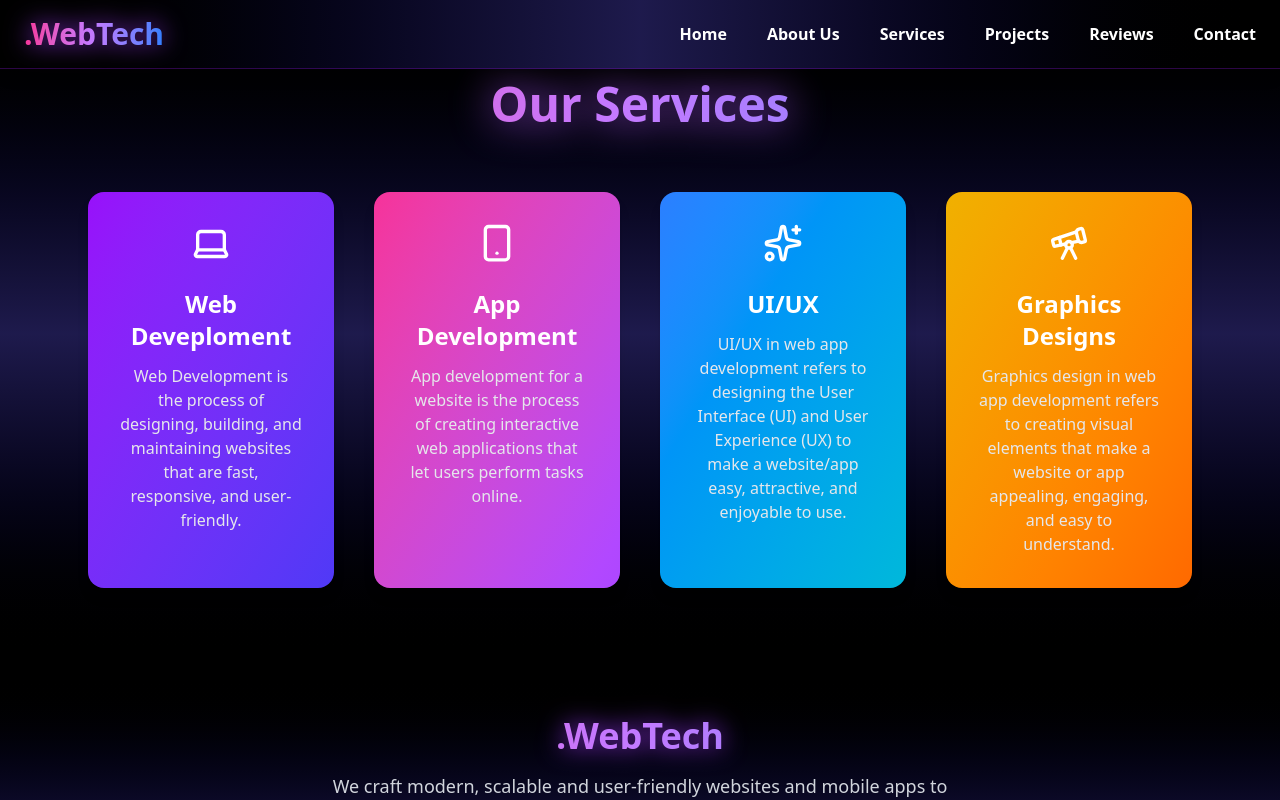
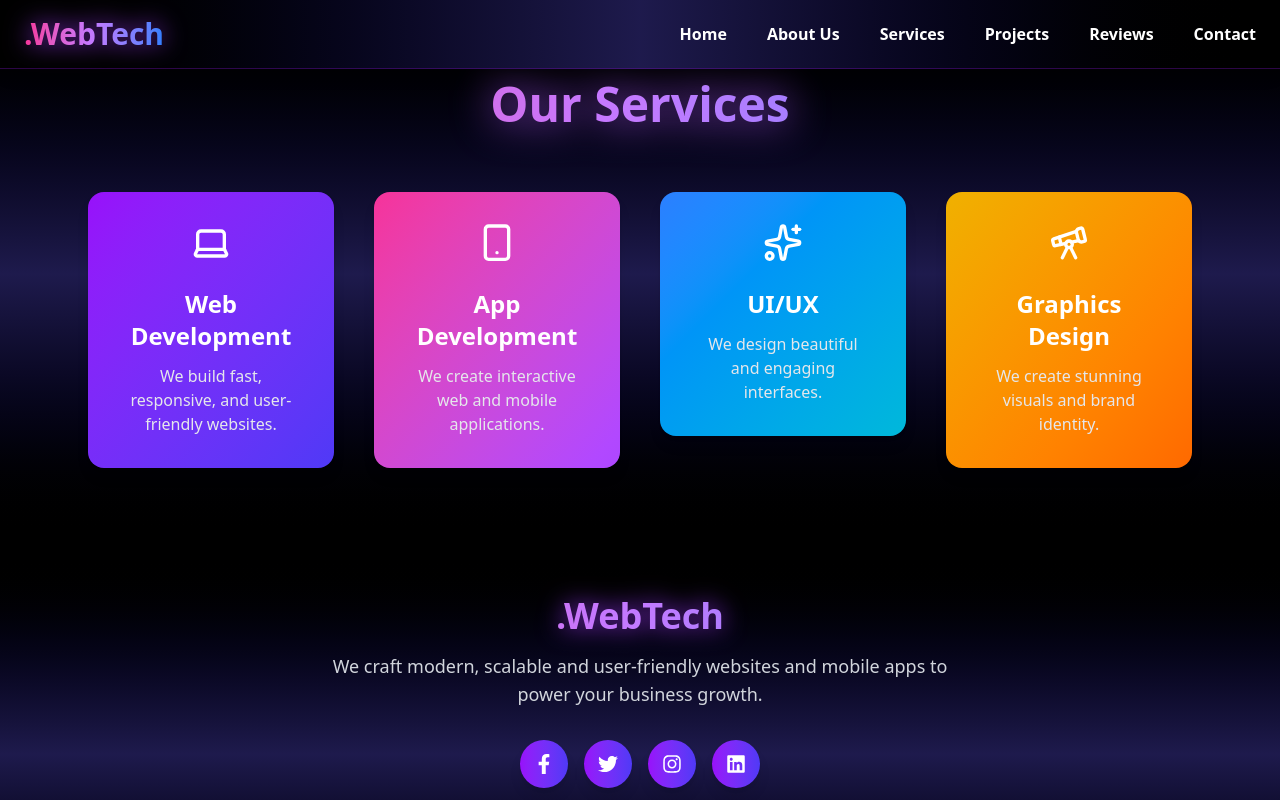
Before and after one commit to Seenusharmma/WebTech, a React (Vite) app in the folder frontend/: page /services in a window 1280 px wide. Shown: the top 800 px of the page. Built offline with nearby package versions, Linux system fonts and the light colour scheme.

Commit message:
update Services page

```diff
--- a/frontend/src/App.jsx
+++ b/frontend/src/App.jsx
@@ -9,6 +9,7 @@ import Gallery from './Pages/Gallery'
 import Review from './Pages/Review'
 import Contact from './Pages/Contact'
 import Footer from './Components/Footer.jsx'
+import ServiceDetail from './Pages/ServiceDetail.jsx'
 
 const App = () => {
   return (
@@ -18,6 +19,7 @@ const App = () => {
           <Route path='/' element={<Home/>}/>
           <Route path='/about' element={<About/>}/>
           <Route path='/services' element={<Service/>}/>
+          <Route path="/services/:id" element={<ServiceDetail />} />
           <Route path='/gallery' element={<Gallery/>}/>
           <Route path='/reviews' element={<Review/>}/>
           <Route path='/contact' element={<Contact/>}/>
--- a/frontend/src/Components/Services.jsx
+++ b/frontend/src/Components/Services.jsx
@@ -1,29 +1,34 @@
 import { motion } from "framer-motion";
-import { Laptop, Smartphone , Stars, Telescope } from "lucide-react";
+import { Laptop, Smartphone, Stars, Telescope } from "lucide-react";
+import { Link } from "react-router-dom";
 
 export default function Services() {
   const services = [
     {
-      title: "Web Deveploment",
-      desc: "Web Development is the process of designing, building, and maintaining websites that are fast, responsive, and user-friendly.",
-      icon: <Laptop size={40}/>,
+      id: "web-development",
+      title: "Web Development",
+      desc: "We build fast, responsive, and user-friendly websites.",
+      icon: <Laptop size={40} />,
       color: "from-purple-600 to-indigo-600",
     },
     {
+      id: "app-development",
       title: "App Development",
-      desc: "App development for a website is the process of creating interactive web applications that let users perform tasks online.",
-      icon: <Smartphone size={40}/>,
+      desc: "We create interactive web and mobile applications.",
+      icon: <Smartphone size={40} />,
       color: "from-pink-500 to-purple-500",
     },
     {
+      id: "ui-ux",
       title: "UI/UX",
-      desc: "UI/UX in web app development refers to designing the User Interface (UI) and User Experience (UX) to make a website/app easy, attractive, and enjoyable to use.",
+      desc: "We design beautiful and engaging interfaces.",
       icon: <Stars size={40} />,
       color: "from-blue-500 to-cyan-500",
     },
     {
-      title: "Graphics Designs",
-      desc: "Graphics design in web app development refers to creating visual elements that make a website or app appealing, engaging, and easy to understand.",
+      id: "graphics-design",
+      title: "Graphics Design",
+      desc: "We create stunning visuals and brand identity.",
       icon: <Telescope size={40} />,
       color: "from-yellow-500 to-orange-500",
     },
@@ -31,31 +36,6 @@ export default function Services() {
 
   return (
     <section className="relative py-20 bg-gradient-to-b from-black via-indigo-950 to-black text-white overflow-hidden">
-      {/* Stars Background */}
-      <div className="absolute inset-0 -z-10">
-        {[...Array(20)].map((_, i) => (
-          <motion.div
-            key={i}
-            className="absolute w-1 h-1  rounded-full"
-            initial={{
-              x: Math.random() * window.innerWidth,
-              y: Math.random() * window.innerHeight,
-              opacity: 0,
-            }}
-            animate={{
-              opacity: [0, 1, 0],
-              y: "+=15",
-            }}
-            transition={{
-              duration: Math.random() * 4 + 2,
-              repeat: Infinity,
-              repeatType: "mirror",
-            }}
-          />
-        ))}
-      </div>
-
-      {/* Section Title */}
       <motion.h2
         className="text-4xl md:text-5xl font-extrabold text-center mb-16 bg-gradient-to-r from-pink-500 via-purple-400 to-blue-500 bg-clip-text text-transparent drop-shadow-[0_0_20px_#a855f7]"
         initial={{ opacity: 0, y: -30 }}
@@ -65,11 +45,10 @@ export default function Services() {
         Our Services
       </motion.h2>
 
-      {/* Service Cards */}
       <div className="max-w-6xl mx-auto grid grid-cols-1 md:grid-cols-2 lg:grid-cols-4 gap-10 px-6">
         {services.map((service, i) => (
+          <Link key={service.id} to={`/services/${service.id}`}>
             <motion.div
-            key={i}
               className={`p-8 rounded-2xl shadow-lg bg-gradient-to-br ${service.color} text-white text-center relative overflow-hidden`}
               initial={{ opacity: 0, y: 40 }}
               whileInView={{ opacity: 1, y: 0 }}
@@ -80,7 +59,6 @@ export default function Services() {
                 rotate: 2,
               }}
             >
-            {/* Floating Icon */}
               <motion.div
                 className="flex items-center justify-center mb-6 text-white"
                 animate={{ y: [0, -8, 0] }}
@@ -91,6 +69,7 @@ export default function Services() {
               <h3 className="text-2xl font-bold mb-3">{service.title}</h3>
               <p className="text-gray-200">{service.desc}</p>
             </motion.div>
+          </Link>
         ))}
       </div>
     </section>
--- /dev/null
+++ b/frontend/src/Pages/ServiceDetail.jsx
@@ -0,0 +1,56 @@
+import { useParams, Link } from "react-router-dom";
+
+
+const serviceDetails = {
+  "web-development": {
+    title: "Web Development",
+    details: `We build fast, scalable, and secure websites using the latest technologies like React, Node.js, and MongoDB.
+    Our web apps are optimized for performance and user experience.`,
+  },
+  "app-development": {
+    title: "App Development",
+    details: `We create responsive and interactive web/mobile applications with modern frameworks.
+    From e-commerce to booking apps, we deliver customized solutions.`,
+  },
+  "ui-ux": {
+    title: "UI/UX Design",
+    details: `We design engaging user interfaces with a focus on user experience.
+    Our designs are modern, creative, and highly user-friendly.`,
+  },
+  "graphics-design": {
+    title: "Graphics Design",
+    details: `We craft high-quality visuals, logos, banners, and branding material that make your business stand out.`,
+  },
+};
+
+export default function ServiceDetail() {
+  const { id } = useParams();
+  const service = serviceDetails[id];
+
+  if (!service) {
+    return (
+      <div className="text-center p-20 text-white bg-gray-900">
+        <h2 className="text-2xl font-bold">Service not found</h2>
+        <Link to="/services" className="text-blue-400 underline mt-4 block">
+
+          Back to Services
+        </Link>
+      </div>
+    );
+  }
+
+  return (
+    <div className="min-h-screen bg-gray-900 text-white flex flex-col items-center justify-center px-8 py-20">
+      <h1 className="text-5xl font-bold mb-6">{service.title}</h1>
+      <p className="max-w-2xl text-lg text-gray-300 text-center leading-relaxed">
+        {service.details}
+      </p>
+      <Link
+        to="/services"
+        className="mt-10 px-6 py-3 bg-purple-600 hover:bg-purple-700 rounded-lg font-semibold"
+      >
+        ← Back to Services
+      </Link>
+    </div>
+  );
+}
```
Lines whose indentation alone changed are shown as unchanged.
